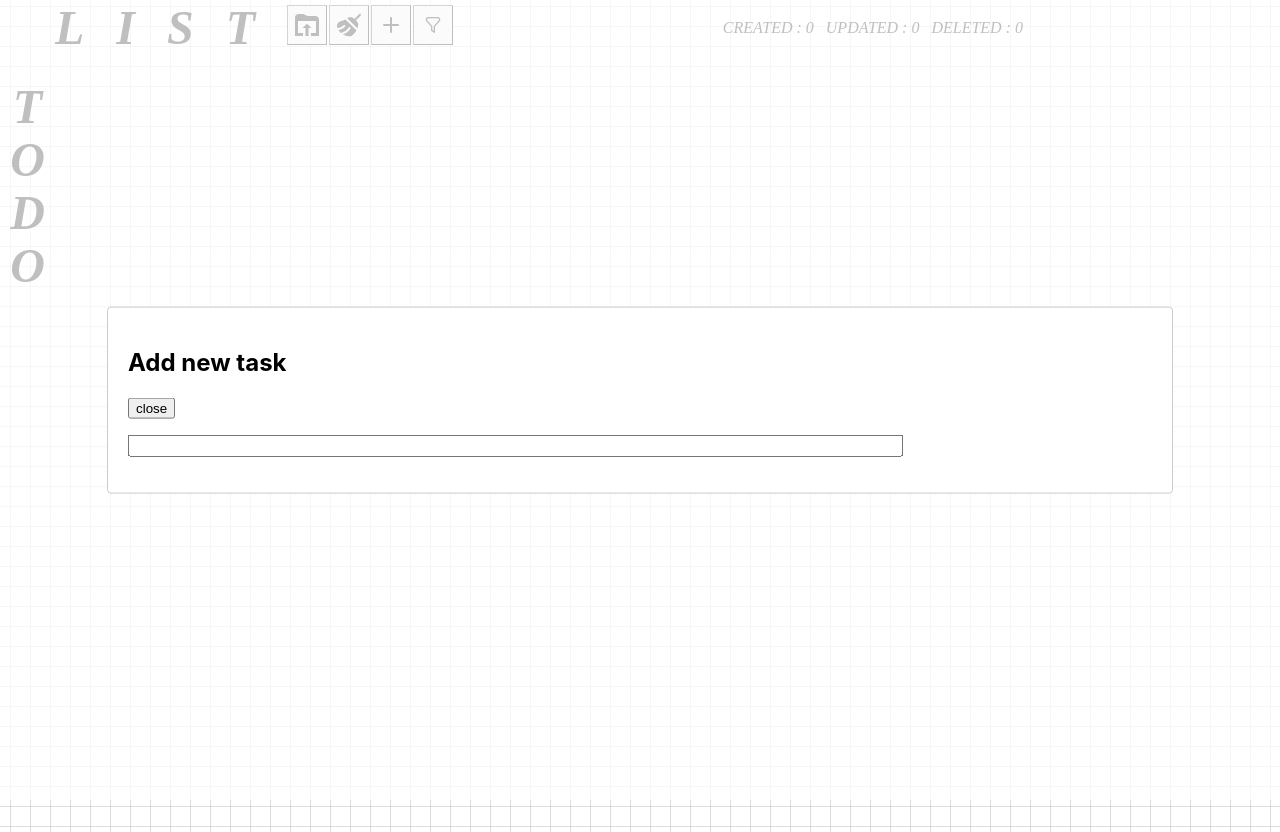
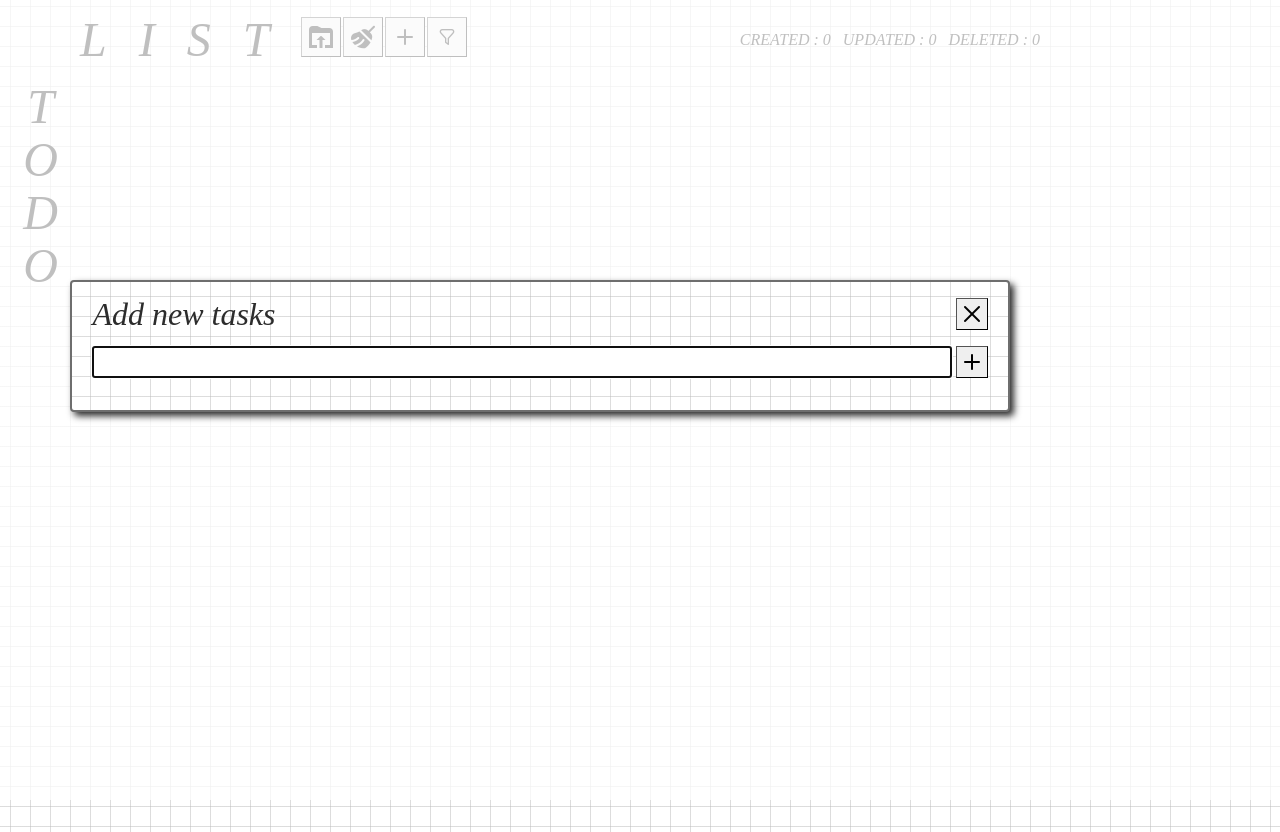
Before and after one commit to VitaliiDenysyuk/todo-list, a React (Create React App) app: page / in a window 1280 px wide. Both pictures are taken after a click on the button 391 px from the left and 25 px from the top of the page. Built offline with nearby package versions, Linux system fonts and the light colour scheme.

Commit message:
modal form main input

```diff
--- a/src/App.mudule.scss
+++ b/src/App.mudule.scss
@@ -17,7 +17,7 @@
 }
 
 .LeftVerticalArea {
-  margin-top: 5rem;
+  margin: 5rem 1rem 1rem 1rem;
   flex-basis: 1rem;
 }
 
@@ -42,6 +42,8 @@
   justify-content: space-between;
   flex-wrap: wrap;
   width: 80%;
+  margin-top: 1rem;
+  margin-bottom: 0.5rem;
   align-items: center;
 }
 
--- a/src/App.tsx
+++ b/src/App.tsx
@@ -1,6 +1,6 @@
-import React from "react";
-import ReactModal from "react-modal";
-
+import React, { FormEvent } from "react";
+//import ReactModalInputStyled from "./components/ReactModalInput.style";
+import ReactModalInput from "react-modal";
 import Counters from "./components/Counters";
 import MainInputStyled from "./components/MainInput.style";
 import TaskListStyled from "./components/TaskList.style";
@@ -11,7 +11,7 @@ import {
   incrementCreated,
   resetCounter,
 } from "./features/counters/counter-slice";
-import { setModalIsOpen, setModalIsClosed } from "./features/modal/modal-slice";
+import { setModalIsClosed, setModalIsOpen } from "./features/modal/modal-slice";
 import { addItem, resetTodoList } from "./features/todoList/todoList-slice";
 
 import "./App.mudule.scss";
@@ -37,13 +37,26 @@ interface OneItemUpload {
 
 const customStyles = {
   content: {
-    top: "50%",
-    left: "50%",
+    fontFamily: "cursive",
+    fontStyle: "italic",
+    fontSize: "2rem",
+    top: "35%",
+    left: "5.5%",
     right: "auto",
     bottom: "auto",
     marginRight: "10%",
-    width: "80%",
-    transform: "translate(-50%, -50%)",
+    width: "70%",
+    paddingTop: "0%",
+    paddingBottom: "0%",
+    border: "2px solid #6e6e6e",
+    background: `linear-gradient(#bbb, transparent 1px),
+     linear-gradient(90deg, #bbb, transparent 1px)`,
+    backgroundSize: "20px 20px",
+    backgroundPosition: "center center",
+    backgroundColor: "white",
+    boxShadow: "4px 4px 7px",
+    color: "#2c2c2c",
+    // transform: "translate(-50%, -50%)",
   },
 };
 
@@ -56,13 +69,9 @@ const App = () => {
 
   const inputText = useAppSelector((state) => state.inputText.value);
 
-  ReactModal.setAppElement("#root");
+  ReactModalInput.setAppElement("#root");
   const openModal = () => {
     dispatch(setModalIsOpen());
-  };
-
-  const closeModal = () => {
-    dispatch(setModalIsClosed());
   };
 
   const uploadButtonHadler = async () => {
@@ -106,21 +115,28 @@ const App = () => {
     }
   };
 
+  const closeModal = () => {
+    dispatch(setModalIsClosed());
+  };
+
+  const handlerOnSubmitMainInput = (e: FormEvent<HTMLFormElement>) => {
+    e.preventDefault();
+  };
+
   return (
     <div id="app" className="App">
-      <ReactModal
+      <ReactModalInput
         isOpen={modalIsOpen}
         onRequestClose={closeModal}
+        shouldCloseOnEsc={true}
         style={customStyles}
         // shouldCloseOnOverlayClick={false}
-        contentLabel="Minimal Modal Example"
+        contentLabel="Add new task"
       >
-        <h2>Add new task</h2>
-        <button onClick={closeModal}>close</button>
-        <form>
+        <form onSubmit={handlerOnSubmitMainInput}>
           <MainInputStyled />
         </form>
-      </ReactModal>
+      </ReactModalInput>
       <section className="LeftVerticalArea">
         <h1 className="VerticalTitle">TODO</h1>
       </section>
--- a/src/components/ButtonWithImage.style.ts
+++ b/src/components/ButtonWithImage.style.ts
@@ -28,4 +28,12 @@ export const TitleButtonStyled = styled(ButtonWithImage)`
   margin-right: 2px;
 `;
 
+export const CloseButtonStyled = styled(ButtonWithImage)`
+  height: 2rem;
+  width: 2rem;
+  padding: 0rem 0.5rem 0rem 0.5rem;
+  border-width: 1px;
+  margin-right: 2px;
+`;
+
 export default ButtonWithImage;
--- a/src/components/Counters.style.ts
+++ b/src/components/Counters.style.ts
@@ -9,7 +9,7 @@ const CountersStyled = styled.div`
   font-style: italic;
   text-transform: uppercase;
   margin: 0;
-  padding: 0;
+  padding: 5px 0 5px 0;
 `;
 
 export default CountersStyled;
--- a/src/components/Counters.tsx
+++ b/src/components/Counters.tsx
@@ -8,7 +8,8 @@ const Counters = (counter: Counter) => {
     <CountersStyled>
       {(Object.keys(counter) as (keyof typeof counter)[]).map((key) => (
         <p key={key}>
-          {key} : {counter[key]}&nbsp;&nbsp;&nbsp;
+          &nbsp;&nbsp;&nbsp;{key} : {counter[key]}
+
         </p>
       ))}
     </CountersStyled>
--- a/src/components/MainInput.style.ts
+++ b/src/components/MainInput.style.ts
@@ -1,22 +1,39 @@
 import styled from "styled-components";
-import MainInput, {MainInputProps} from "./MainInput";
+import MainInput, { MainInputProps } from "./MainInput";
+
+export const InputBlockTytleStyled = styled.div`
+  display: flex;
+  justify-content: space-between;
+  width: 100%;
+  margin-bottom: 1rem;
+  flex-wrap: wrap;
+`;
+
+export const InputBlockStyled = styled.div`
+  display: flex;
+  justify-content: space-between;
+  width: 100%;
+  margin-bottom: 1rem;
+  flex-wrap: wrap;
+`;
 
 const MainInputStyled = styled(MainInput)<MainInputProps>`
   display: flex;
+  flex-direction: column;
   margin-top: 1rem;
   flex-basis: 2rem;
-  width: 80%;
+  width: 100%;
   margin-bottom: 1rem;
 
   & input {
-    flex-basis: calc(100% - 4rem);
+    flex-basis: calc(100% - 3.5rem);
     padding: 0rem 0.5rem 0rem 0.5rem;
-    font-size: 1rem;
+    font-size: 1.4rem;
   }
 
   & button {
-    font-size: 1.5rem;
-    height: 100%;
+    font-size: 2rem;
+    height: 2rem;
     flex-basis: 2rem;
     padding: 1px;
     margin-left: 1px;
--- a/src/components/MainInput.tsx
+++ b/src/components/MainInput.tsx
@@ -8,12 +8,18 @@ import {
   cleanInputText,
   setInputText,
 } from "../features/inputText/inputText-slice";
+import { setModalIsClosed } from "../features/modal/modal-slice";
+import { InputBlockStyled, InputBlockTytleStyled } from "./MainInput.style";
+
+import uploadPng from "../img/upload.png";
+import closePng from "../img/cross.png";
+import plusPng from "../img/plus.png";
 
 export interface MainInputProps {
   className?: string;
 }
 
-const MainInput = ({ className}: MainInputProps) => {
+const MainInput = ({ className }: MainInputProps) => {
   const dispatch = useAppDispatch();
 
   const inputText = useAppSelector((state) => state.inputText.value);
@@ -43,15 +49,33 @@ const MainInput = ({ className}: MainInputProps) => {
       buttonAddClick();
     }
   };
-
+  const closeModal = () => {
+    dispatch(setModalIsClosed());
+  };
   return (
     <div className={className}>
+      <InputBlockTytleStyled>
+        <h2>Add new tasks</h2>
+        <ButtonWithImage
+          type="button"
+          onClick={closeModal}
+          backgroundurl={closePng}
+        ></ButtonWithImage>
+      </InputBlockTytleStyled>
+      <InputBlockStyled>
         <input
+          autoFocus
           onChange={inputTextHandler}
           onKeyDown={onKeyDownHandler}
           type="text"
           value={inputText}
         ></input>
+        <ButtonWithImage
+          type="button"
+          onClick={buttonAddClick}
+          backgroundurl={plusPng}
+        ></ButtonWithImage>
+      </InputBlockStyled>
     </div>
   );
 };
--- a/src/index.tsx
+++ b/src/index.tsx
@@ -1,6 +1,7 @@
 import React from "react";
 import ReactDOM from "react-dom/client";
 import "./index.scss";
+import "./reset.scss";
 import App from "./App";
 import { Provider } from "react-redux";
 import { store } from "./app/store";
--- /dev/null
+++ b/src/reset.scss
@@ -0,0 +1,48 @@
+/* http://meyerweb.com/eric/tools/css/reset/
+   v2.0 | 20110126
+   License: none (public domain)
+*/
+
+html, body, div, span, applet, object, iframe,
+h1, h2, h3, h4, h5, h6, p, blockquote, pre,
+a, abbr, acronym, address, big, cite, code,
+del, dfn, em, img, ins, kbd, q, s, samp,
+small, strike, strong, sub, sup, tt, var,
+b, u, i, center,
+dl, dt, dd, ol, ul, li,
+fieldset, form, label, legend,
+table, caption, tbody, tfoot, thead, tr, th, td,
+article, aside, canvas, details, embed,
+figure, figcaption, footer, header, hgroup,
+menu, nav, output, ruby, section, summary,
+time, mark, audio, video {
+	margin: 0;
+	padding: 0;
+	border: 0;
+	font-size: 100%;
+	font: inherit;
+	vertical-align: baseline;
+}
+/* HTML5 display-role reset for older browsers */
+article, aside, details, figcaption, figure,
+footer, header, hgroup, menu, nav, section {
+	display: block;
+}
+body {
+	line-height: 1;
+}
+ol, ul {
+	list-style: none;
+}
+blockquote, q {
+	quotes: none;
+}
+blockquote:before, blockquote:after,
+q:before, q:after {
+	content: '';
+	content: none;
+}
+table {
+	border-collapse: collapse;
+	border-spacing: 0;
+}
```
Lines whose indentation alone changed are shown as unchanged.
